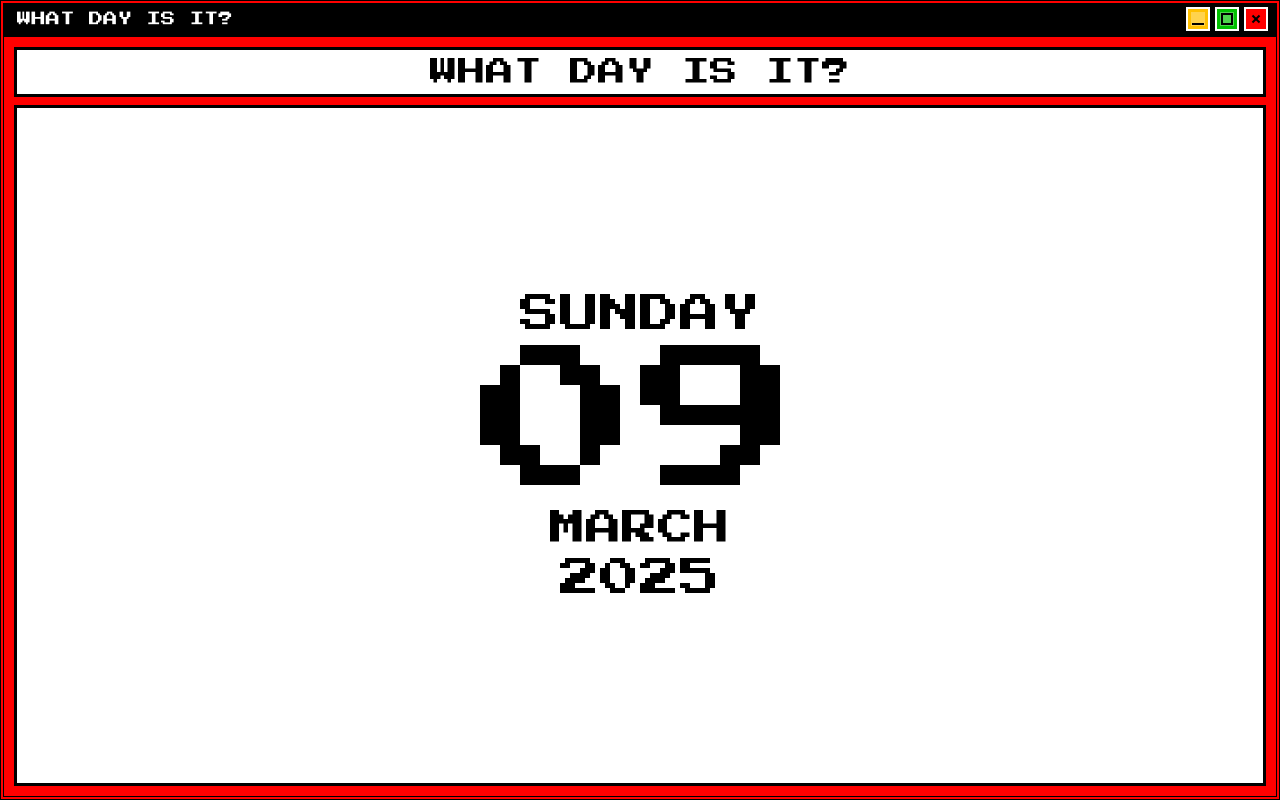
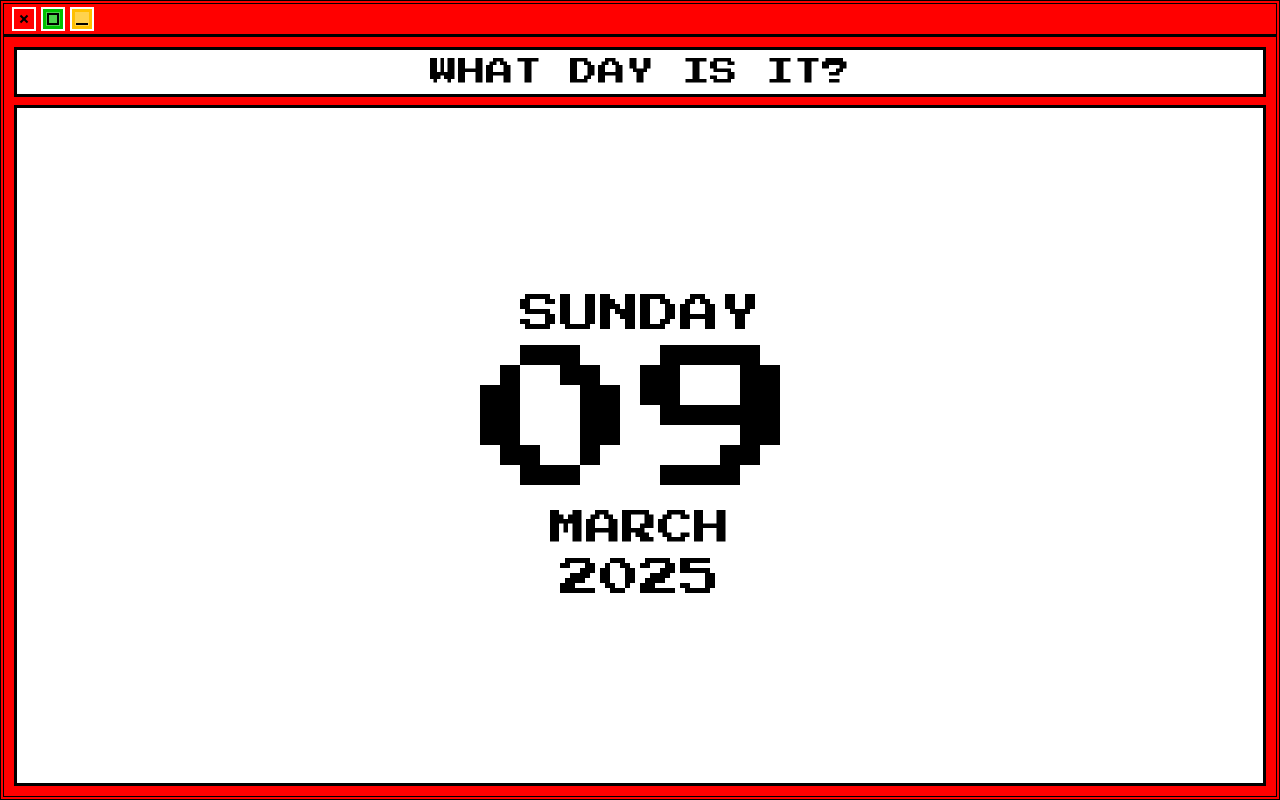
Before and after one commit to gracemarsh/what-day-is-it, an Electron app: page index.html in a window 1280 px wide. Drawn offline with Linux system fonts and the light colour scheme.

Commit message:
Update title bar: change to red background, move buttons to left, reorder as close-max-min

```diff
--- a/index.html
+++ b/index.html
@@ -27,30 +27,25 @@
       /* Custom title bar styling */
       #title-bar {
         height: 30px;
-        background-color: #000;
+        background-color: red;
         display: flex;
-        justify-content: space-between;
+        justify-content: flex-start;
         align-items: center;
         padding: 0 8px;
         -webkit-app-region: drag;
         border-bottom: 3px solid black;
       }
 
-      #title {
-        color: white;
-        font-size: 1.8vmin;
-        margin-left: 5px;
-      }
-
       #window-controls {
         display: flex;
         -webkit-app-region: no-drag;
+        margin-right: 15px;
       }
 
       .button {
         width: 20px;
         height: 20px;
-        margin-left: 5px;
+        margin-right: 5px;
         display: flex;
         align-items: center;
         justify-content: center;
@@ -68,14 +63,6 @@
 
       #close-button {
         background-color: #ff0000;
-      }
-
-      .button-symbol {
-        font-family: monospace;
-        font-size: 16px;
-        color: white;
-        font-weight: bold;
-        line-height: 1;
       }
 
       .button:hover {
@@ -194,15 +181,14 @@
   <body>
     <!-- Custom title bar -->
     <div id="title-bar">
-      <div id="title">WHAT DAY IS IT?</div>
       <div id="window-controls">
-        <div id="min-button" class="button">
+        <div id="close-button" class="button">
           <div class="pixel-button"></div>
         </div>
         <div id="max-button" class="button">
           <div class="pixel-button"></div>
         </div>
-        <div id="close-button" class="button">
+        <div id="min-button" class="button">
           <div class="pixel-button"></div>
         </div>
       </div>
```
